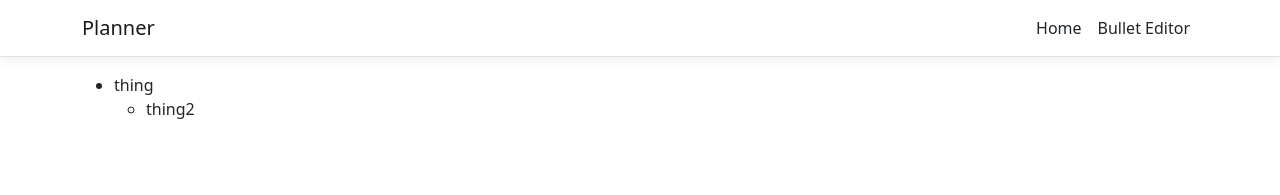
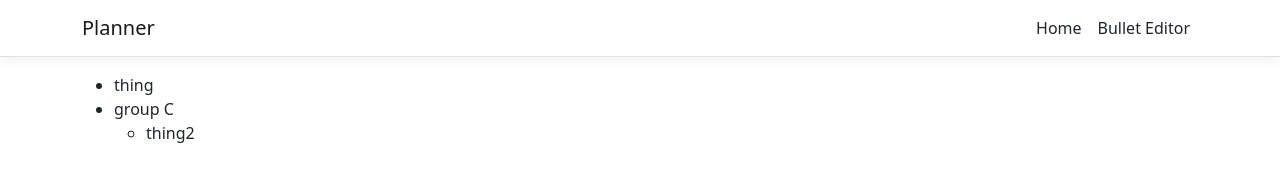
Before and after one commit to mrrobrob/planner, a React (Create React App) app in the folder ClientApp/: page /bulletEditor in a window 1280 px wide. Shown: the top 195 px of the page. Built offline with nearby package versions, Linux system fonts and the light colour scheme.

Commit message:
some bullet editing

```diff
--- a/ClientApp/src/components/BulletEditor.js
+++ b/ClientApp/src/components/BulletEditor.js
@@ -4,16 +4,17 @@ import { v4 as uuidv4 } from 'uuid';
 
 export const BulletEditor = () => {
 
-    const rootBullet = ({
-        id: "a",
-        type: "group",
-        bulletIds: ["b", "c"]
-    });
+    const rootContainerId = "a";
 
-    const [activeBullet, setActiveBullet] = useState(rootBullet.id);
+    const [activeBullet, setActiveBullet] = useState(rootContainerId);
 
     const [bullets, setBullets] = useState({
-        "a": rootBullet,
+        "a": {
+            id: "a",
+            type: "group",
+            text: "group A",
+            bulletIds: ["b", "c"]
+        },
         "b": {
             id: "b",
             type: "text",
@@ -22,6 +23,7 @@ export const BulletEditor = () => {
         "c": {
             id: "c",
             type: "group",
+            text: "group C",
             bulletIds: ["d"]
         },
         "d": {
@@ -45,10 +47,64 @@ export const BulletEditor = () => {
 
     const moveBulletAfter = (id, groupId) => {
 
+        if (groupId === rootContainerId) {
+            return;
+        }
+
+        const fromContainer = bullets[groupId];
+        const newFromIds = fromContainer.bulletIds.filter(e=> e !== id);
+
+        const toContainerId = findContainerId(groupId);
+        const toContainer = bullets[toContainerId];
+        let targetIndex = toContainer.bulletIds.indexOf(groupId) + 1;
+        const newToIds = toContainer.bulletIds.slice();
+
+        while (bullets[newToIds[targetIndex]] && bullets[newToIds[targetIndex]].type === "group") {
+            targetIndex++;
+        }
+        newToIds.splice(targetIndex, 0, id);
+
+        setBullets({
+            ...bullets,
+            [groupId]: {
+                ...fromContainer,
+                bulletIds: newFromIds
+            },
+            [toContainerId]: {
+                ...toContainer,
+                bulletIds: newToIds
+            },
+
+        });
+    }
+
+    const makeBulletGroup = (id) => {
+
+        const newBullet = {
+            id: uuidv4(),
+            type: "text",
+            text: ""
+        };
+
+        setBullets({
+            ...bullets,
+            [id]: {
+                ...bullets[id],
+                type: "group",
+                bulletIds: [newBullet.id]
+            },
+            [newBullet.id]: newBullet
+        });
+
+        setActiveBullet(newBullet.id);
+
     }
 
     const addBulletAfter = (id) => {
-        const containerId = findContainerId(id);
+
+        const current = bullets[id];
+
+        const containerId = current.type == "group" ? id : findContainerId(id);
 
         const newBullet = {
             id: uuidv4(),
@@ -57,11 +113,14 @@ export const BulletEditor = () => {
         };
 
         const container = bullets[containerId];
-        const targetIndex = container.bulletIds.indexOf(id);
+        let targetIndex = container.bulletIds.indexOf(id) + 1;
         const newIds = container.bulletIds.slice();
 
-        newIds.splice(targetIndex + 1, 0, newBullet.id);
+        while (bullets[newIds[targetIndex]] && bullets[newIds[targetIndex]].type === "group") {
+            targetIndex++;
+        }
 
+        newIds.splice(targetIndex, 0, newBullet.id);
 
         setBullets({
             ...bullets,
@@ -82,9 +141,10 @@ export const BulletEditor = () => {
         setBulletText,
         moveBulletAfter,
         addBulletAfter,
+        makeBulletGroup,
     };
 
     return <div>
-        <ul><BulletGroup {...rootBullet} actions={actions} /></ul>
+        <ul><BulletGroup {...bullets["a"]} actions={actions} /></ul>
     </div>
 }
--- a/ClientApp/src/components/BulletGroup.js
+++ b/ClientApp/src/components/BulletGroup.js
@@ -6,7 +6,12 @@ export const BulletGroup = ({ id, bulletIds, actions }) => {
         const bullet = actions.getBullet(bulletId);
         switch (bullet.type) {
             case "group":
-                return <ul key={bullet.id}><BulletGroup {...bullet} actions={actions} /></ul>;
+                return <>
+                    <BulletText {...bullet} groupId={bullet.id} actions={actions} />
+                    <ul key={bullet.id}>
+                        <BulletGroup {...bullet} actions={actions} />
+                    </ul>
+                </>;
             case "text":
                 return <BulletText key={bullet.id} {...bullet} groupId={id} actions={actions} />;
             default:
--- a/ClientApp/src/components/BulletText.js
+++ b/ClientApp/src/components/BulletText.js
@@ -13,12 +13,12 @@ export const BulletText = ({ groupId, id, text, actions }) => {
     const handleEnterPress = () => {
         if (text === "") {
             actions.moveBulletAfter(id, groupId);
+        } else if (text.startsWith(" ")) {
+            actions.makeBulletGroup(id);
         } else {
             actions.addBulletAfter(id);
         }
     }
-
-
 
     const handleKeyPress = (event) => {
         switch (event.key) {
@@ -32,7 +32,7 @@ export const BulletText = ({ groupId, id, text, actions }) => {
 
     return <li onClick={handleClick}>
         {actions.getActiveBullet() === id ?
-            <input name={`bulletText_${id}`} type="text" onChange={handleChange} onKeyPress={handleKeyPress} value={text} />
+            <input autoFocus name={`bulletText_${id}`} type="text" onChange={handleChange} onKeyPress={handleKeyPress} value={text} />
             :
             text
         }
```
